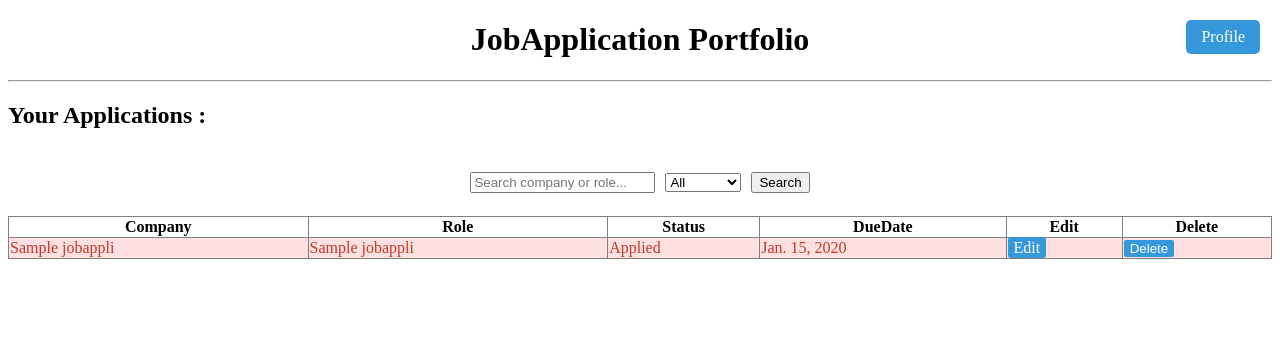
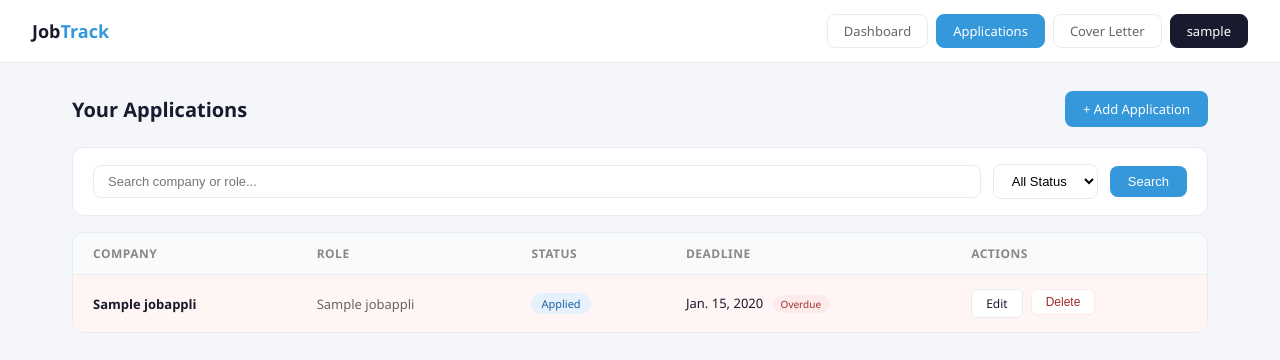
Before and after one commit to UshodCh/job-application-tracker, a Django app: page /applications/ in a window 1280 px wide. Shown: the top 360 px of the page. Run offline with Django 5.2, Linux system fonts and the light colour scheme; a user stored in the database is signed in; tables that the repository leaves empty hold one stand-in row (values such as "Sample post").

Commit message:
New applist template

```diff
--- a/app/templates/applist.html
+++ b/app/templates/applist.html
@@ -2,88 +2,202 @@
 <html>
 <head>
 <title>Applications</title>
+<style>
+* { margin: 0; padding: 0; box-sizing: border-box; }
+body { font-family: 'Segoe UI', sans-serif; background: #f4f6f9; color: #1a1a2e; }
 
-<style>
-.lo{
-    position:absolute;
-    top:20px;
-    right:20px;
-    text-decoration:none;
-    padding:8px 15px;
-    background-color:#3498db;
-    color:white;
-    border-radius:5px;
+.navbar {
+    display: flex; align-items: center; justify-content: space-between;
+    padding: 14px 32px; background: white;
+    border-bottom: 1px solid #e8ecf0; position: sticky; top: 0; z-index: 100;
 }
-table{
-	width:100%;
-	border-collapse:collapse;
+.logo { font-size: 18px; font-weight: 700; color: #1a1a2e; }
+.logo span { color: #3498db; }
+.nav-links { display: flex; gap: 8px; align-items: center; }
+.nav-btn {
+    font-size: 13px; padding: 7px 16px; border-radius: 8px;
+    border: 1px solid #e8ecf0; background: transparent;
+    color: #666; cursor: pointer; text-decoration: none;
+    transition: all 0.2s;
+}
+.nav-btn:hover { background: #f4f6f9; color: #1a1a2e; }
+.nav-btn.active { background: #3498db; color: white; border-color: #3498db; }
+.nav-btn.profile-btn { background: #1a1a2e; color: white; border-color: #1a1a2e; }
 
+.main { padding: 28px 32px; max-width: 1200px; margin: 0 auto; }
+
+.page-header {
+    display: flex; align-items: center; justify-content: space-between;
+    margin-bottom: 20px;
 }
-.ebtn{
-	background-color:#3498db;
-	color:white;
-    border-radius:3px;
-	padding:2px 6px;
-	text-decoration:none;
+.page-header h2 { font-size: 20px; font-weight: 700; color: #1a1a2e; }
+.add-btn {
+    padding: 9px 18px; background: #3498db; color: white;
+    border: none; border-radius: 8px; font-size: 13px;
+    cursor: pointer; text-decoration: none; font-weight: 500;
+    transition: background 0.2s;
 }
-.search{
-	display:flex;
-	padding:5px;
-	gap:10px;
-	justify-content: center;
-	align-items:center;
+.add-btn:hover { background: #2980b9; }
+
+.search-bar {
+    background: white; border-radius: 12px; border: 1px solid #e8ecf0;
+    padding: 16px 20px; margin-bottom: 16px;
+    display: flex; gap: 12px; align-items: center;
 }
-.overdue{
-	background-color: #ffe0e0;
-    color: #c0392b;
+.search-bar input {
+    flex: 1; border: 1px solid #e8ecf0; border-radius: 8px;
+    padding: 8px 14px; font-size: 13px; outline: none;
+    transition: border 0.2s;
 }
+.search-bar input:focus { border-color: #3498db; }
+.search-bar select {
+    border: 1px solid #e8ecf0; border-radius: 8px;
+    padding: 8px 14px; font-size: 13px; outline: none;
+    background: white; cursor: pointer;
+}
+.search-bar button {
+    padding: 8px 18px; background: #3498db; color: white;
+    border: none; border-radius: 8px; font-size: 13px;
+    cursor: pointer; font-weight: 500;
+}
+
+.table-card {
+    background: white; border-radius: 12px;
+    border: 1px solid #e8ecf0; overflow: hidden;
+}
+table { width: 100%; border-collapse: collapse; }
+thead { background: #f8fafc; }
+th {
+    padding: 12px 20px; text-align: left; font-size: 12px;
+    font-weight: 600; color: #888; text-transform: uppercase;
+    letter-spacing: 0.5px; border-bottom: 1px solid #e8ecf0;
+}
+td {
+    padding: 14px 20px; font-size: 13px; color: #1a1a2e;
+    border-bottom: 1px solid #f4f6f9;
+}
+tr:last-child td { border-bottom: none; }
+tr:hover td { background: #f8fafc; }
+tr.overdue td { background: #fff5f5; }
+tr.overdue:hover td { background: #fee8e8; }
+
+.company-cell { font-weight: 600; color: #1a1a2e; }
+.role-cell { color: #666; }
+
+.status-badge {
+    display: inline-block; font-size: 11px; padding: 3px 10px;
+    border-radius: 99px; font-weight: 500;
+}
+.status-Applied { background: #e6f1fb; color: #185FA5; }
+.status-Interview { background: #faeeda; color: #854F0B; }
+.status-Offer { background: #eaf3de; color: #3B6D11; }
+.status-Rejected { background: #fcebeb; color: #A32D2D; }
+
+.overdue-badge {
+    display: inline-block; font-size: 10px; padding: 2px 8px;
+    border-radius: 99px; background: #fcebeb; color: #A32D2D;
+    margin-left: 6px; font-weight: 500;
+}
+
+.action-btns { display: flex; gap: 8px; }
+.edit-btn {
+    padding: 5px 14px; border-radius: 6px; font-size: 12px;
+    border: 1px solid #e8ecf0; background: white; color: #1a1a2e;
+    cursor: pointer; text-decoration: none; transition: all 0.2s;
+}
+.edit-btn:hover { border-color: #3498db; color: #3498db; }
+.del-btn {
+    padding: 5px 14px; border-radius: 6px; font-size: 12px;
+    border: 1px solid #fee8e8; background: white; color: #A32D2D;
+    cursor: pointer; transition: all 0.2s;
+}
+.del-btn:hover { background: #fcebeb; }
+.del-btn form { margin: 0; }
+
+.empty-state {
+    text-align: center; padding: 60px 20px; color: #888;
+}
+.empty-state h3 { font-size: 16px; margin-bottom: 8px; color: #1a1a2e; }
+.empty-state p { font-size: 13px; }
 </style>
 </head>
 <body>
-<header class="head" style="text-align:center">
-  <h1>JobApplication Portfolio</h1>
-</header>
-<hr>
-<a href='/profile/' class="lo">Profile</a>
-<h2>Your Applications :</h2>
-<br>
-<form method="GET">
-	<div class="search">
+
+<nav class="navbar">
+    <div class="logo">Job<span>Track</span></div>
+    <div class="nav-links">
+        <a href="{% url 'dashboard' %}" class="nav-btn">Dashboard</a>
+        <a href="{% url 'applist' %}" class="nav-btn active">Applications</a>
+        <a href="{% url 'coverletter' %}" class="nav-btn">Cover Letter</a>
+        <a href="{% url 'profile' %}" class="nav-btn profile-btn">{{ request.user.username }}</a>
+    </div>
+</nav>
+
+<div class="main">
+    <div class="page-header">
+        <h2>Your Applications</h2>
+        <a href="{% url 'addappli' %}" class="add-btn">+ Add Application</a>
+    </div>
+
+    <div class="search-bar">
+        <form method="GET" style="display:flex; gap:12px; flex:1; align-items:center;">
             <input type="text" name="q" value="{{ query }}" placeholder="Search company or role...">
             <select name="status">
-        <option value="">All</option>
-        <option value="Applied">Applied</option>
-        <option value="Interview">Interview</option>
-        <option value="Offer">Offer</option>
-        <option value="Rejected">Rejected</option>
+                <option value="">All Status</option>
+                <option value="Applied" {% if status == 'Applied' %}selected{% endif %}>Applied</option>
+                <option value="Interview" {% if status == 'Interview' %}selected{% endif %}>Interview</option>
+                <option value="Offer" {% if status == 'Offer' %}selected{% endif %}>Offer</option>
+                <option value="Rejected" {% if status == 'Rejected' %}selected{% endif %}>Rejected</option>
             </select>
             <button type="submit">Search</button>
+        </form>
     </div>
-</form>
-<br>
-<table border="1">
+
+    <div class="table-card">
+        {% if applis %}
+        <table>
+            <thead>
                 <tr>
                     <th>Company</th>
                     <th>Role</th>
                     <th>Status</th>
-<th>DueDate</th>
-<th>Edit</th>
-<th>Delete</th>
+                    <th>Deadline</th>
+                    <th>Actions</th>
                 </tr>
+            </thead>
+            <tbody>
                 {% for app in applis %}
-<tr class="{% if app.deadline and app.deadline < today %}overdue{% endif %}">
-<td>{{ app.comname }}</td>
-<td>{{ app.title }}</td>
-<td>{{ app.status }}</td>
-<td>{{ app.deadline }}</td>
-<td><a class="ebtn" href="{% url 'editappli' app.id %}">Edit</a></td>
-<td><form method="POST" action="{% url 'delappli' app.id %}">
+                <tr {% if app.deadline and app.deadline < today %}class="overdue"{% endif %}>
+                    <td class="company-cell">{{ app.comname }}</td>
+                    <td class="role-cell">{{ app.title }}</td>
+                    <td><span class="status-badge status-{{ app.status }}">{{ app.status }}</span></td>
+                    <td>
+                        {{ app.deadline|default:"—" }}
+                        {% if app.deadline and app.deadline < today %}
+                        <span class="overdue-badge">Overdue</span>
+                        {% endif %}
+                    </td>
+                    <td>
+                        <div class="action-btns">
+                            <a href="{% url 'editappli' app.id %}" class="edit-btn">Edit</a>
+                            <form method="POST" action="{% url 'delappli' app.id %}" style="margin:0;">
                                 {% csrf_token %}
-        <button type="submit" style="border:0px;color:white;background-color:#3498db;border-radius:2px;" onclick="return confirm('Are you sure?')">Delete</button>
+                                <button type="submit" class="del-btn" onclick="return confirm('Are you sure?')">Delete</button>
                             </form>
+                        </div>
                     </td>
                 </tr>
                 {% endfor %}
+            </tbody>
         </table>
+        {% else %}
+        <div class="empty-state">
+            <h3>No applications found</h3>
+            <p>Add your first application or try a different search</p>
+        </div>
+        {% endif %}
+    </div>
+</div>
+
 </body>
 </html>
--- a/app/templates/dashboard.html
+++ b/app/templates/dashboard.html
@@ -95,7 +95,7 @@ body { font-family: 'Segoe UI', sans-serif; background: #f4f6f9; color: #1a1a2e;
 <body>
 
 <nav class="navbar">
-    <div class="logo">Job<span>Track</span></div>
+    <div class="logo">Job<span>Tracker</span></div>
     <div class="nav-links">
         <a href="{% url 'dashboard' %}" class="nav-btn active">Dashboard</a>
         <a href="{% url 'applist' %}" class="nav-btn">Applications</a>
```
Lines whose indentation alone changed are shown as unchanged.
